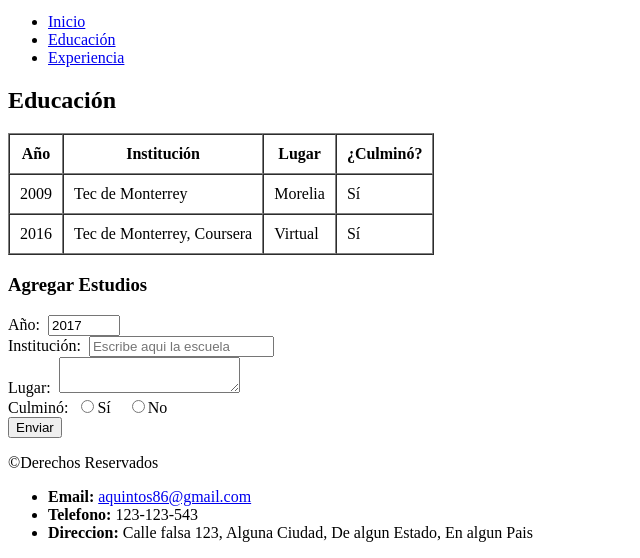
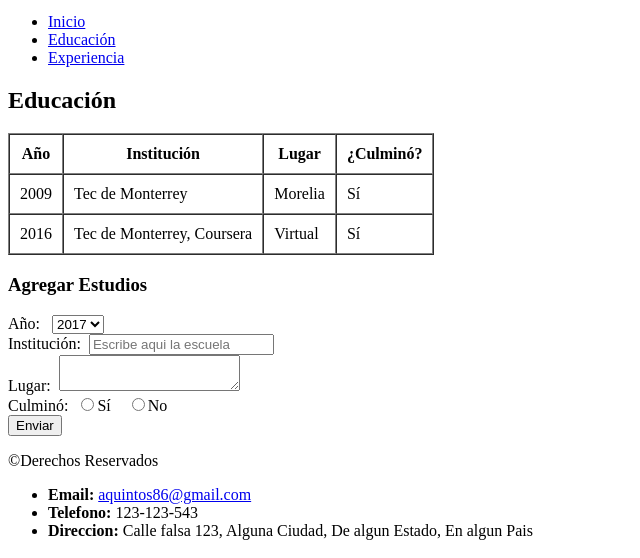
Before and after one commit to kints/ProyectoDesarrolloWeb1, a plain HTML site: page educacion.html in a window 1280 px wide. Shown: the part 299-857 px from the top of the page, without its empty margins (0-640 px from the left). Drawn offline with Linux system fonts and the light colour scheme.

Commit message:
Usar el control select en vez de input type number

```diff
--- a/educacion.html
+++ b/educacion.html
@@ -57,7 +57,15 @@
 			<article>
 				<form>
 					<h3>Agregar Estudios</h3>
-					<label for="anio">Año:&nbsp;&nbsp;</label></label><input type="number" name="anio" min="1950" max="2017" value="2017"><br>
+					<label for="anio">Año:&nbsp;&nbsp;</label>
+						<select name="anio">
+							<option value="2017" selected>2017</option>
+							<option value="2016" >2016</option>
+							<option value="2015" >2015</option>
+							<option value="2014" >2014</option>
+							<option value="2013" >2013</option>
+							<option value="2012" >2012</option>
+						</select><br>
 					<label for="institucion">Institución:&nbsp;&nbsp;</label><input type="text" name="institucion" placeholder="Escribe aqui la escuela" required><br>
 					<label for="lugar">Lugar:&nbsp;&nbsp;</label><textarea name="lugar"></textarea><br>
 					<label for="culmino">Culminó:&nbsp;&nbsp;</label><input type="radio" name="culmino">Sí &nbsp;&nbsp;&nbsp;<input type="radio" name="culmino">No<br>
```
